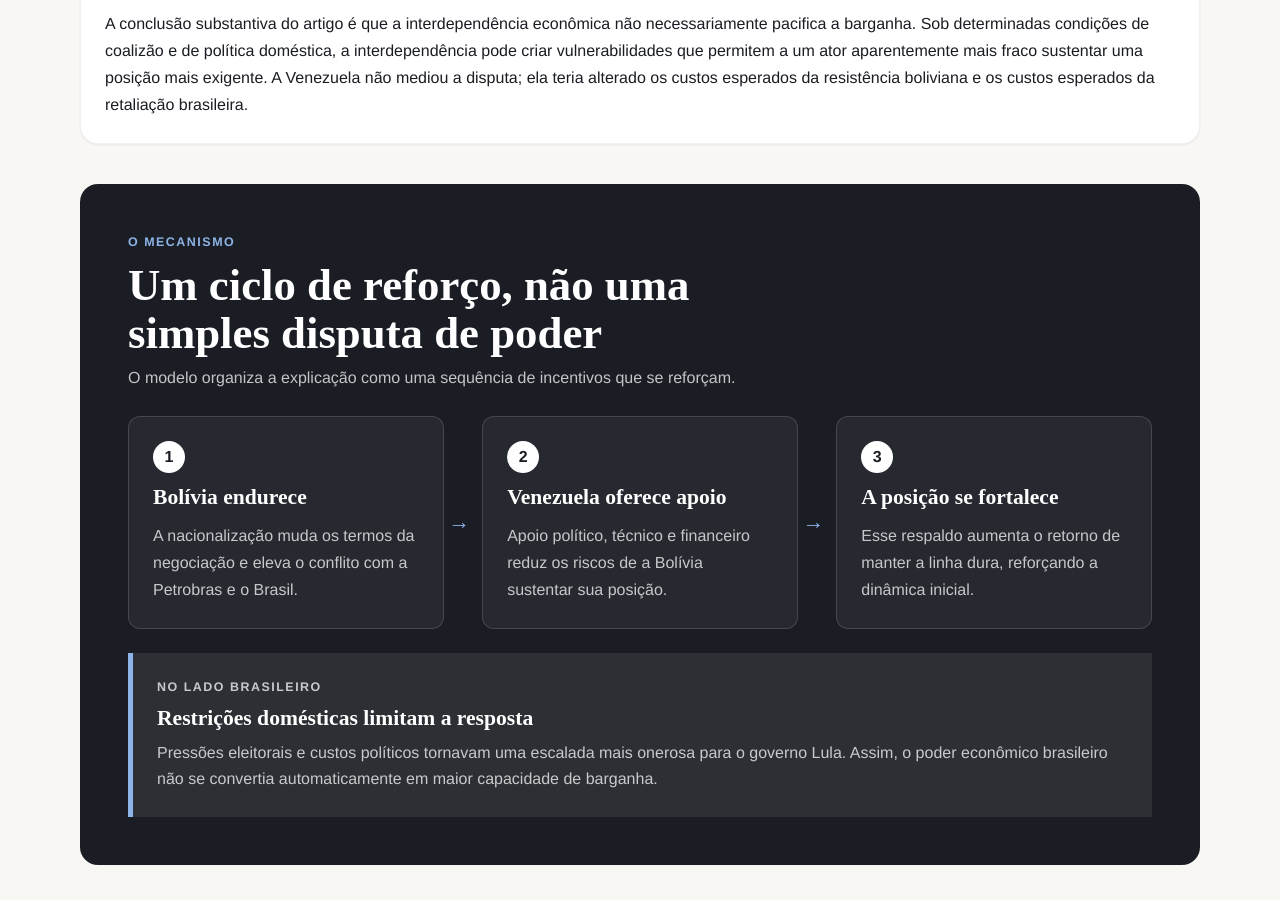
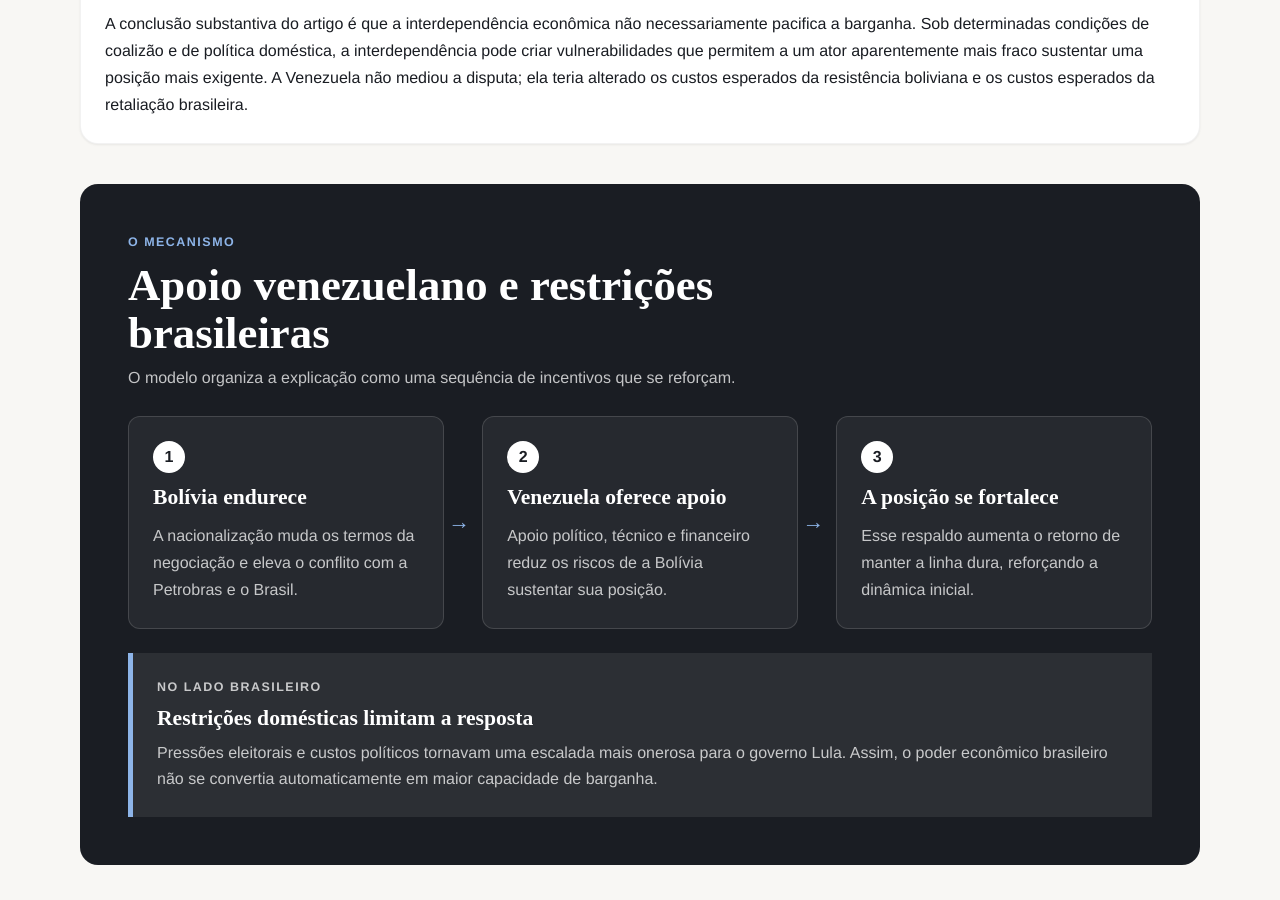
Before and after one commit to mgaldino/mgaldino.github.io, a Jekyll site: the page built from when-weak-states-win.md, in a window 1280 px wide and 900 px high, scrolled down 1563 px. Built offline with Jekyll 4.4.1, drawn with Linux system fonts in a browser that asks for light colours.

Commit message:
Refine mechanism heading

```diff
--- a/when-weak-states-win.md
+++ b/when-weak-states-win.md
@@ -45,7 +45,7 @@ description: Entenda como apoio externo e restrições domésticas ajudam a expl
   <section class="wwsw-mechanism" aria-labelledby="wwsw-mecanismo">
     <div class="wwsw-mechanism-heading">
       <p class="wwsw-kicker">O mecanismo</p>
-      <h2 id="wwsw-mecanismo">Um ciclo de reforço, não uma simples disputa de poder</h2>
+      <h2 id="wwsw-mecanismo">Apoio venezuelano e restrições brasileiras</h2>
       <p>O modelo organiza a explicação como uma sequência de incentivos que se reforçam.</p>
     </div>
 
```
